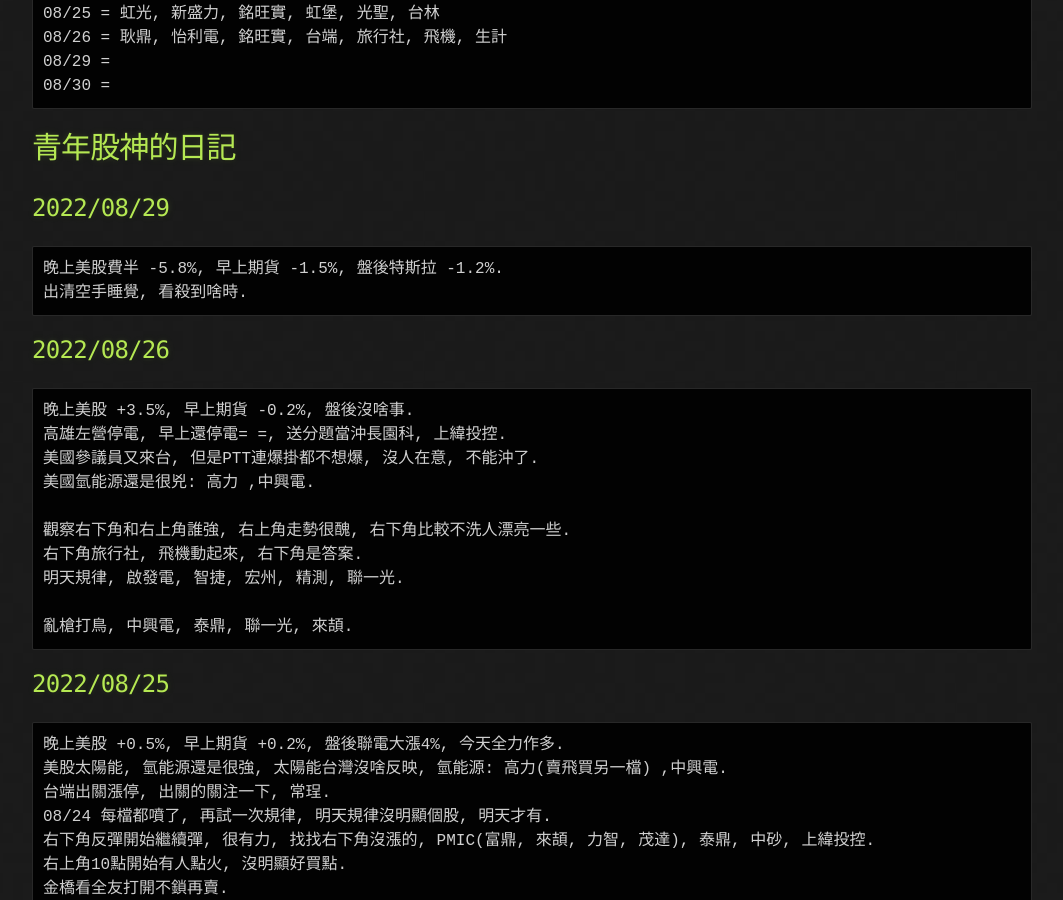
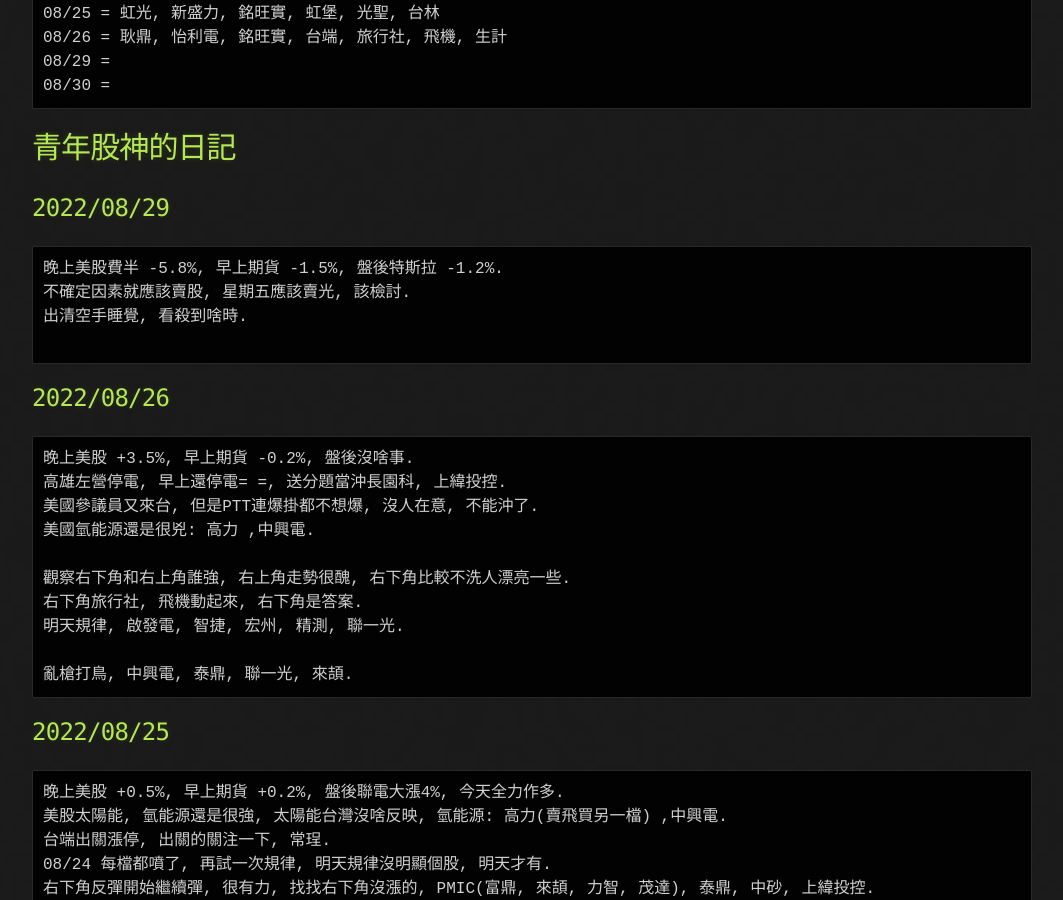
Before and after one commit to lepg5487/Stock_God, a Jekyll site: the page built from index.md, in a window 1280 px wide and 900 px high, scrolled down 682 px. Shown: the whole window, without its empty margins (108-1171 px from the left). Built offline with Jekyll 4.4.1, drawn with Linux system fonts in a browser that asks for light colours; our own code applies the rules of GitHub Pages for plain Markdown files.

Commit message:
Update index.md

````diff
--- a/index.md
+++ b/index.md
@@ -31,7 +31,9 @@
 ## 2022/08/29
 ```
 晚上美股費半 -5.8%, 早上期貨 -1.5%, 盤後特斯拉 -1.2%.
+不確定因素就應該賣股, 星期五應該賣光, 該檢討.
 出清空手睡覺, 看殺到啥時.
+
 ```
 
 ## 2022/08/26
````
